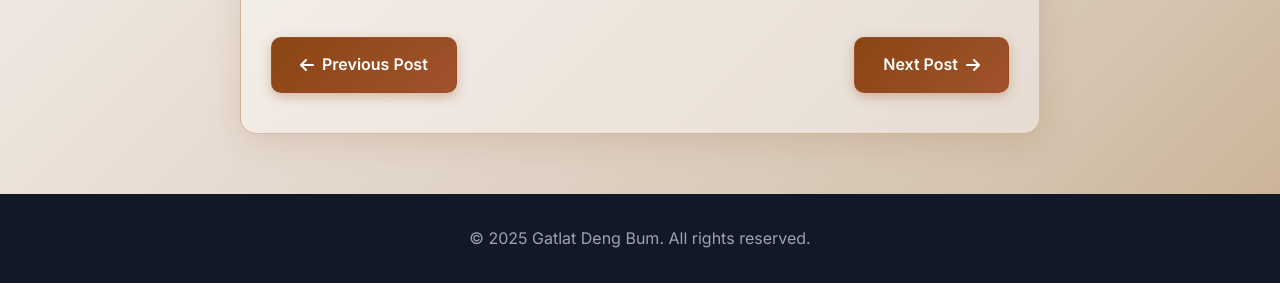
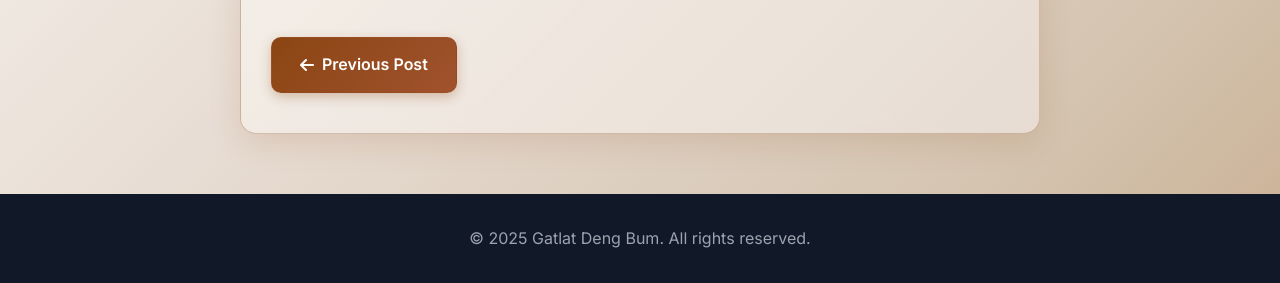
Before and after one commit to GatlatJack/Gatlat, a plain HTML site: page blog/mcgill-first-semester.html in a window 1280 px wide. Shown: the part 5886-6169 px from the top of the page. Drawn offline with Linux system fonts and the light colour scheme.

Commit message:
correct the navigation for the previous blog

```diff
--- a/blog/mcgill-first-semester.html
+++ b/blog/mcgill-first-semester.html
@@ -257,9 +257,7 @@
                     <a href="getting-started-programming.html" class="nav-button">
                         <i class="fas fa-arrow-left"></i> Previous Post
                     </a>
-                    <a href="building-first-fullstack-app.html" class="nav-button">
-                        Next Post <i class="fas fa-arrow-right"></i>
-                    </a>
+
                 </div>
             </footer>
         </div>
```
